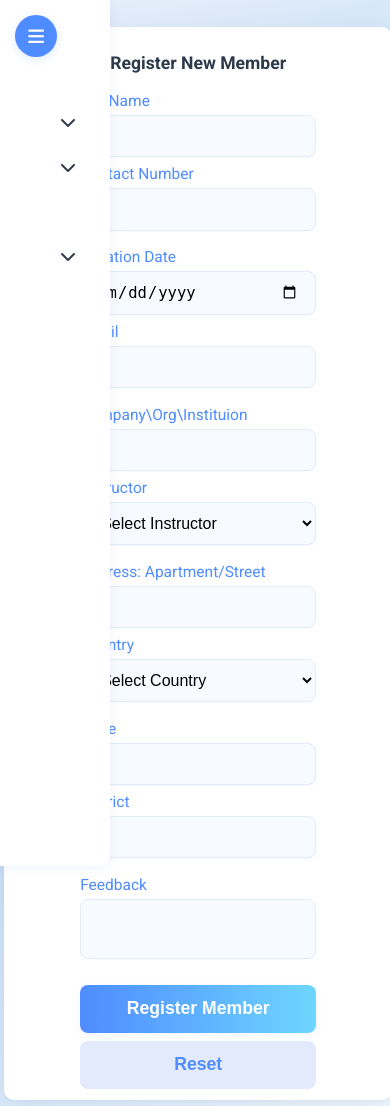
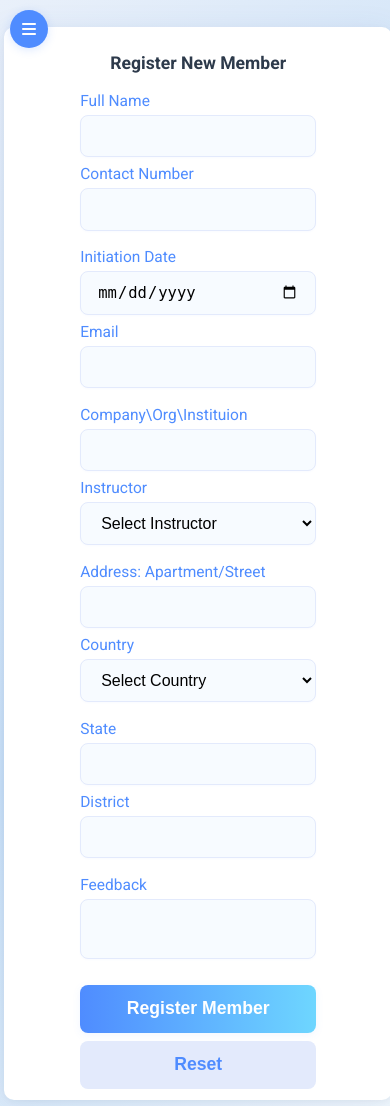
Before and after one commit to sant-anurag/vymember, a Django app: page /member/ in a window 390 px wide. Shown: the top 1106 px of the page. Run offline with Django 5.2, Linux system fonts and the light colour scheme; data that the repository does not hold is empty.

Commit message:
mobile device adjustment

```diff
--- a/member_manage/static/css/home.css
+++ b/member_manage/static/css/home.css
@@ -356,59 +356,81 @@ footer {
         padding: 1.2rem 0.7rem 1rem 0.7rem;
         max-width: 98vw;
     }
+
     header {
         padding: 1.2rem 0.7rem 0.7rem 0.7rem;
         flex-direction: column;
         align-items: flex-start;
         gap: 0.7rem;
     }
+
     .form-row {
         flex-direction: column;
         gap: 0.5rem;
     }
+
+    /* Improved sidebar styling */
     .sidebar {
-        width: 100vw;
+        width: 250px; /* Fixed width */
         min-width: 0;
         padding: 1rem 0;
+        position: fixed;
+        left: -280px; /* Ensure it's hidden by default */
+        z-index: 999;
     }
+
+    .sidebar.open {
+        left: 0;
+        box-shadow: 0 0 20px rgba(0,0,0,0.2);
+    }
+
     .main-content {
         min-width: 0;
         padding: 1rem 0.5rem;
+        margin-left: 0;
+        width: 100%;
     }
+
     .logo {
         padding: 0 1rem 1rem 1rem;
     }
+
     .menu > li > a {
         padding: 0.8rem 1rem;
         font-size: 1rem;
     }
+
     .submenu li a {
         padding: 0.7rem 1.7rem;
         font-size: 0.97rem;
     }
+
     .user-info img {
         width: 28px;
         height: 28px;
     }
+
     .user-info {
         display: flex;
         align-items: center;
-        gap: 10px; /* Space between the text and icon */
+        gap: 10px;
     }
 
     .user-info span {
         font-weight: 600;
-        color: #4f8cff; /* Matches your site's blue theme */
+        color: #4f8cff;
         font-size: 1rem;
-        order: 1; /* This puts the span first if you want the text before the icon */
+        order: 1;
     }
 
     .user-info i {
-        order: 2; /* This puts the icon second */
+        order: 2;
     }
+
     .registration-section h2 {
         font-size: 1.1rem;
     }
+
     label, input, textarea, button {
         font-size: 0.97rem;
     }
@@ -416,26 +438,56 @@ footer {
 
 @media (max-width: 480px) {
     .sidebar {
-        width: 100vw;
+        width: 240px; /* Slightly narrower on very small screens */
         padding: 0.7rem 0;
-        border-radius: 0 0 10px 10px;
+        border-radius: 0;
+        left: -250px; /* Hidden off-screen */
     }
+
+    .sidebar.open {
+        left: 0;
+    }
+
     .main-content {
         padding: 0.7rem 0.2rem;
         border-radius: 10px;
     }
+
     .registration-section {
         padding: 0.7rem 0.2rem 0.7rem 0.2rem;
         border-radius: 10px;
     }
+
     .form-actions {
         flex-direction: column;
         gap: 0.5rem;
     }
+
     .logo img {
         height: 28px;
     }
+
     .logo span {
         font-size: 1rem;
     }
+
+    /* Improve menu readability on very small screens */
+    .menu > li > a {
+        padding: 0.75rem 0.8rem;
+        font-size: 0.95rem;
+    }
+
+    .submenu li a {
+        padding: 0.6rem 1.5rem;
+        font-size: 0.9rem;
+    }
+
+    /* Make the toggle button more visible */
+    .sidebar-toggle {
+        top: 10px;
+        left: 10px;
+        width: 38px;
+        height: 38px;
+        font-size: 16px;
+    }
 }
--- a/member_manage/static/js/home.js
+++ b/member_manage/static/js/home.js
@@ -1,4 +1,7 @@
 document.addEventListener('DOMContentLoaded', function() {
+    console.log('DOM loaded');
+
+    // Form validation
     const form = document.getElementById('registrationForm');
     if (form) {
         form.addEventListener('submit', function(e) {
@@ -11,9 +14,13 @@ document.addEventListener('DOMContentLoaded', function() {
             }
         });
     }
-    // Sidebar toggle functionality
+
+    // Sidebar toggle functionality - FIXED
     const sidebarToggle = document.getElementById('sidebarToggle');
-    const sidebar = document.getElementById('sidebar');
+    const sidebar = document.querySelector('.sidebar'); // Using class selector instead of ID
+
+    console.log('Toggle button:', sidebarToggle);
+    console.log('Sidebar:', sidebar);
 
     if (sidebarToggle && sidebar) {
         // Create overlay element
@@ -23,6 +30,7 @@ document.addEventListener('DOMContentLoaded', function() {
 
         // Toggle sidebar
         sidebarToggle.addEventListener('click', function() {
+            console.log('Toggle button clicked');
             sidebar.classList.toggle('open');
             overlay.classList.toggle('active');
         });
--- a/member_manage/templates/home.html
+++ b/member_manage/templates/home.html
@@ -10,7 +10,7 @@
     <link href="https://fonts.googleapis.com/css?family=Roboto:400,700&display=swap" rel="stylesheet">
 </head>
 <body>
-    <button id="sidebarToggle" class="sidebar-toggle">
+    <button id="sidebarToggle" class="sidebar-toggle" >
         <i class="fas fa-bars"></i>
     </button>
     <div class="sidebar">
```
